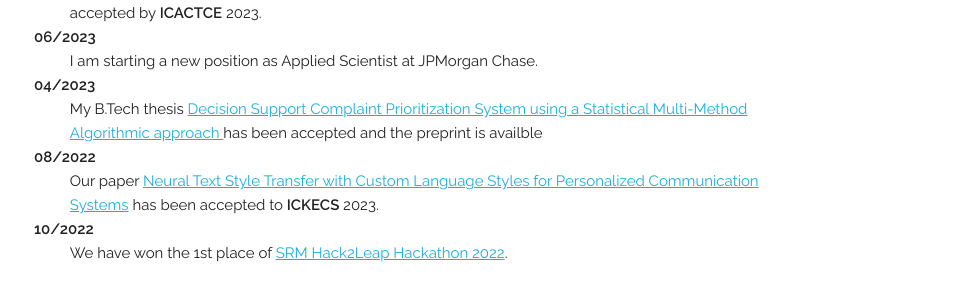
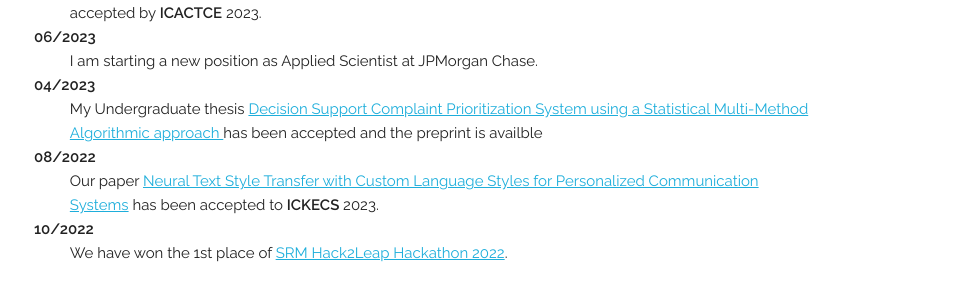
Before and after one commit to thisishardik/thisishardik.github.io, a Jekyll site: the page built from index.html, in a window 1280 px wide. Shown: the part 2723-3016 px from the top of the page, without its empty margins (158-1121 px from the left). Built offline with Jekyll 4.4.1, drawn with Linux system fonts in a browser that asks for light colours; a style sheet for code colours, icons or effects is not loaded.

Commit message:
Updated news section

```diff
--- a/_data/news.yaml
+++ b/_data/news.yaml
@@ -9,7 +9,7 @@ news:
     date: "09/2023"
   - title: "I am starting a new position as Applied Scientist at JPMorgan Chase."
     date: "06/2023"
-  - title: "My B.Tech thesis <a href=https://www.researchgate.net/publication/378434538_Decision_Support_Complaint_Prioritization_System_using_a_Statistical_Multi-Method_Algorithmic_approach> Decision Support Complaint Prioritization System using a Statistical Multi-Method Algorithmic approach </a> has been accepted and the preprint is availble"
+  - title: "My Undergraduate thesis <a href=https://www.researchgate.net/publication/378434538_Decision_Support_Complaint_Prioritization_System_using_a_Statistical_Multi-Method_Algorithmic_approach> Decision Support Complaint Prioritization System using a Statistical Multi-Method Algorithmic approach </a> has been accepted and the preprint is availble"
     date: "04/2023"
   - title: "Our paper <a href=https://www.researchgate.net/publication/369341625_Neural_Text_Style_Transfer_with_Custom_Language_Styles_for_Personalized_Communication_Systems> Neural Text Style Transfer with Custom Language Styles for Personalized Communication Systems</a> has been accepted to <b>ICKECS</b> 2023."
     date: "12/2022"
```
